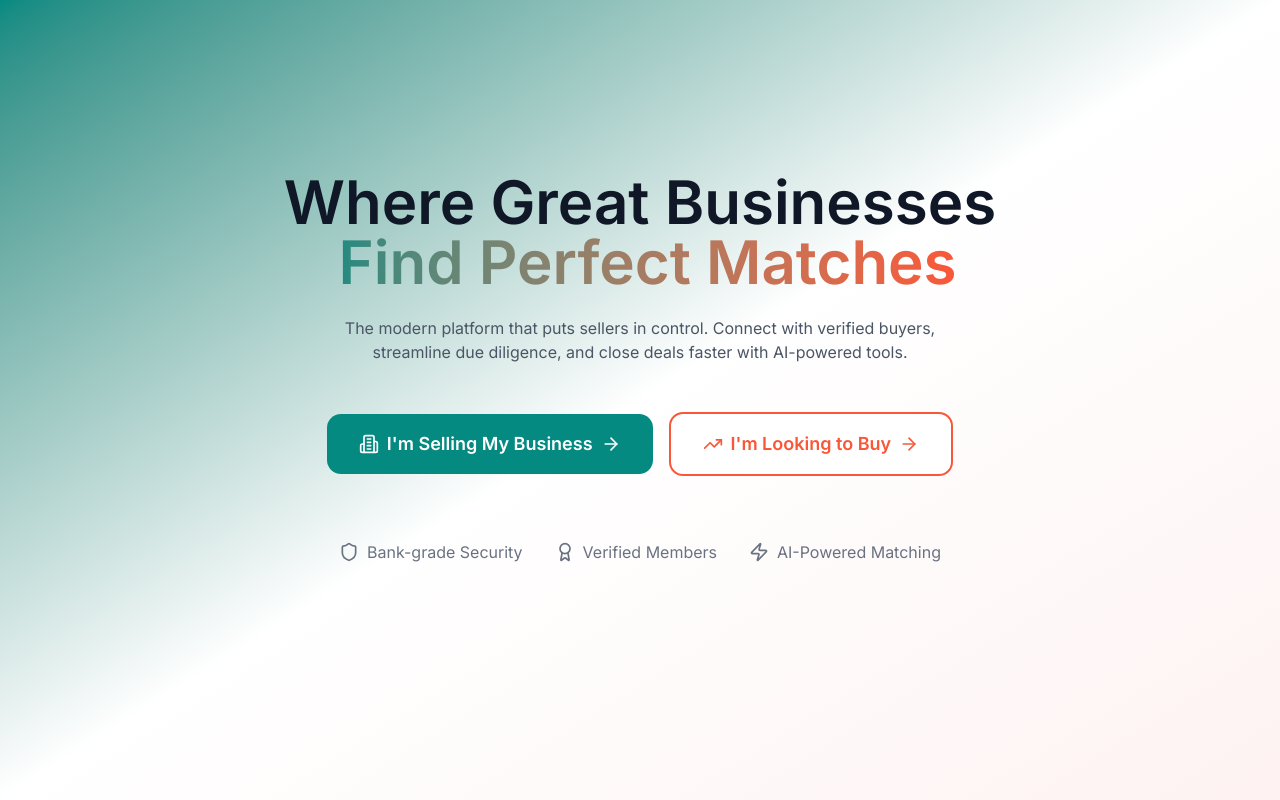
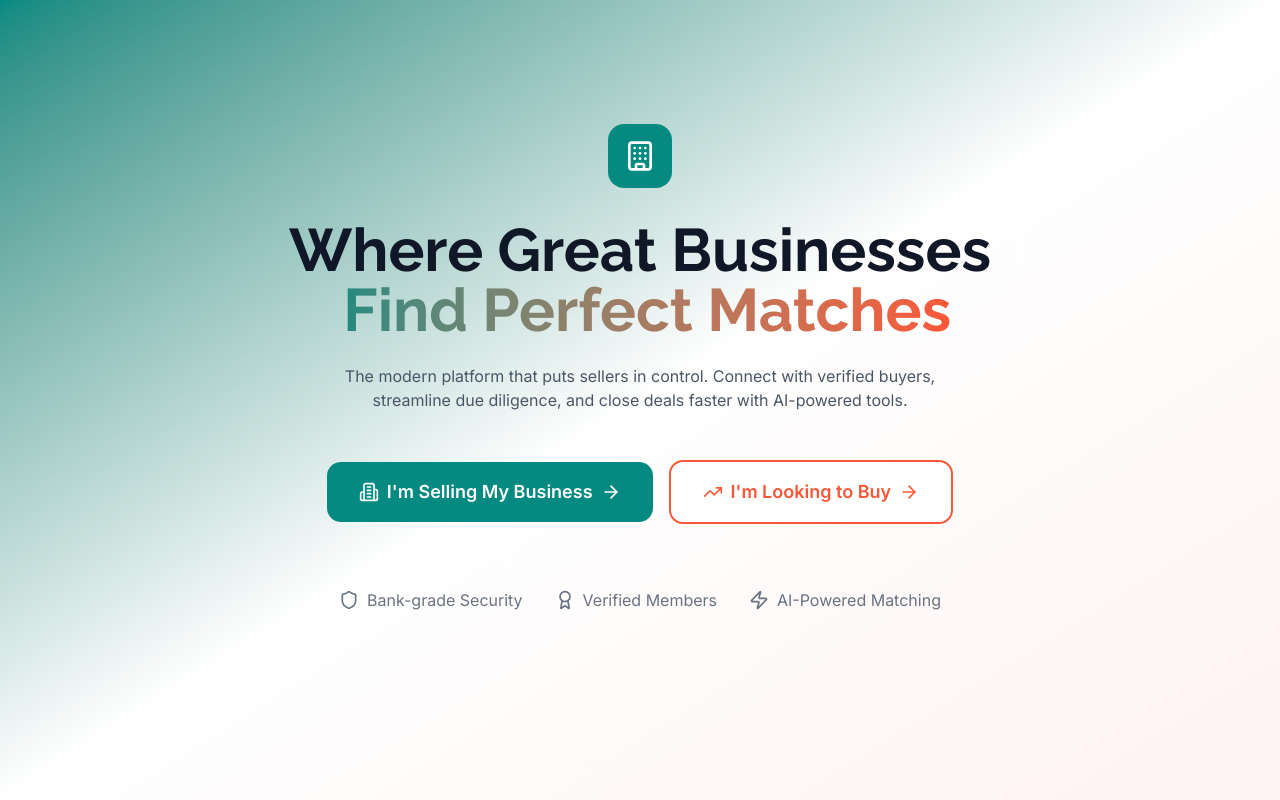
Before and after one commit to ramadika/caprae-matching-platform, a React (Vite) app: page / in a window 1280 px wide. Built offline with nearby package versions, Linux system fonts and the light colour scheme.

Commit message:
update font landing and add icon

```diff
--- a/src/pages/landing/index.tsx
+++ b/src/pages/landing/index.tsx
@@ -1,4 +1,5 @@
 import {
+  Building,
   Building2,
   TrendingUp,
   Shield,
@@ -12,7 +13,12 @@ export default function Index() {
   return (
     <div className="h-screen bg-gradient-to-br from-[#048A81] via-white to-red-50">
       <div className="w-full flex flex-col justify-center items-center h-screen px-6 py-20 text-center font-inter">
-        <h1 className="text-5xl md:text-6xl text-gray-900 mb-6 font-semibold animate-slide-in">
+        <div className="flex justify-center mb-8">
+          <div className="w-16 h-16 bg-[#048A81] rounded-2xl flex items-center justify-center shadow-elevated">
+            <Building className="h-8 w-8 text-white" />
+          </div>
+        </div>
+        <h1 className="text-5xl md:text-6xl text-gray-900 mb-6 font-bold animate-slide-in font-raleway">
           Where Great Businesses
           <br />
           <span className="text-transparent bg-clip-text bg-gradient-to-r from-[#048A81] to-[#F95738]">
```
